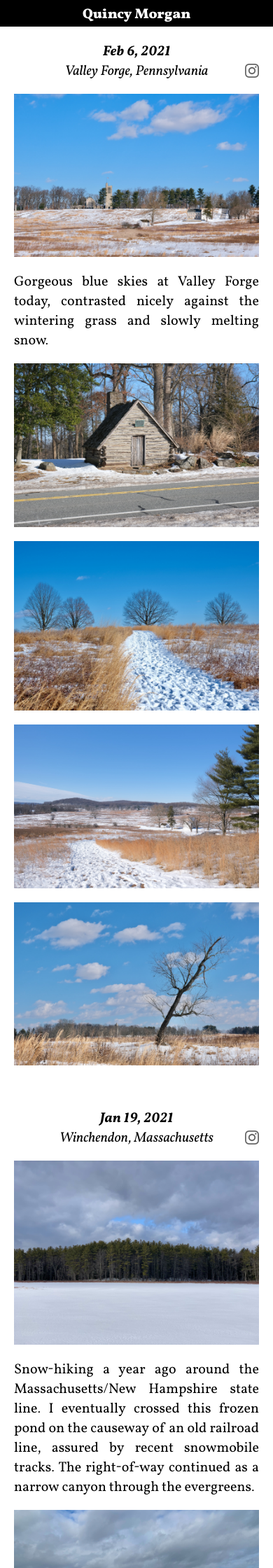
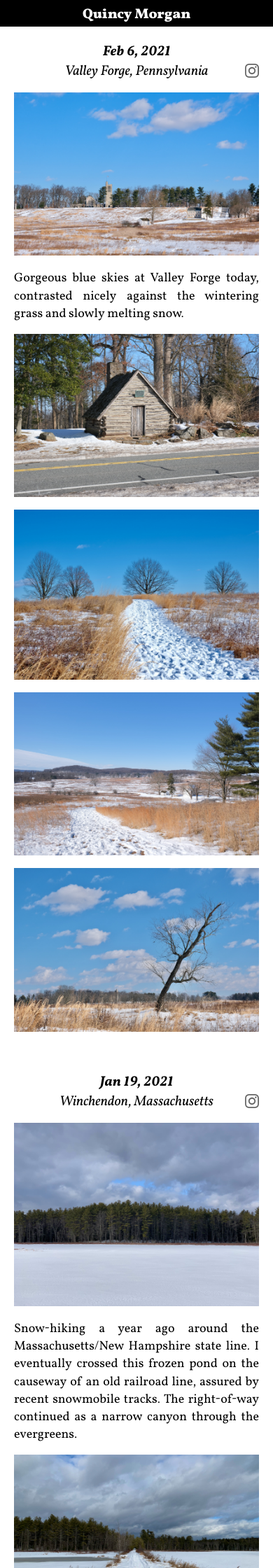
Before and after one commit to quincylvania/quincylvania.com, a Jekyll site: the page built from index.html, in a window 390 px wide. Shown: the top 2240 px of the page at 70% size. Built offline with Jekyll 4.4.1, drawn with Linux system fonts in a browser that asks for light colours; the list of posts is cut into pages by our own code.

Commit message:
Reduce body font size on smaller screens

```diff
--- a/_sass/10_layout.scss
+++ b/_sass/10_layout.scss
@@ -242,6 +242,11 @@ article .post-content figure.photo-wrap {
         margin-bottom: 0;
     }
 }
+@media (max-width: 600px) {
+    article .post-content {
+        font-size: 18px;
+    }
+}
 
 .post-nav {
     margin-bottom: 2em;
```
